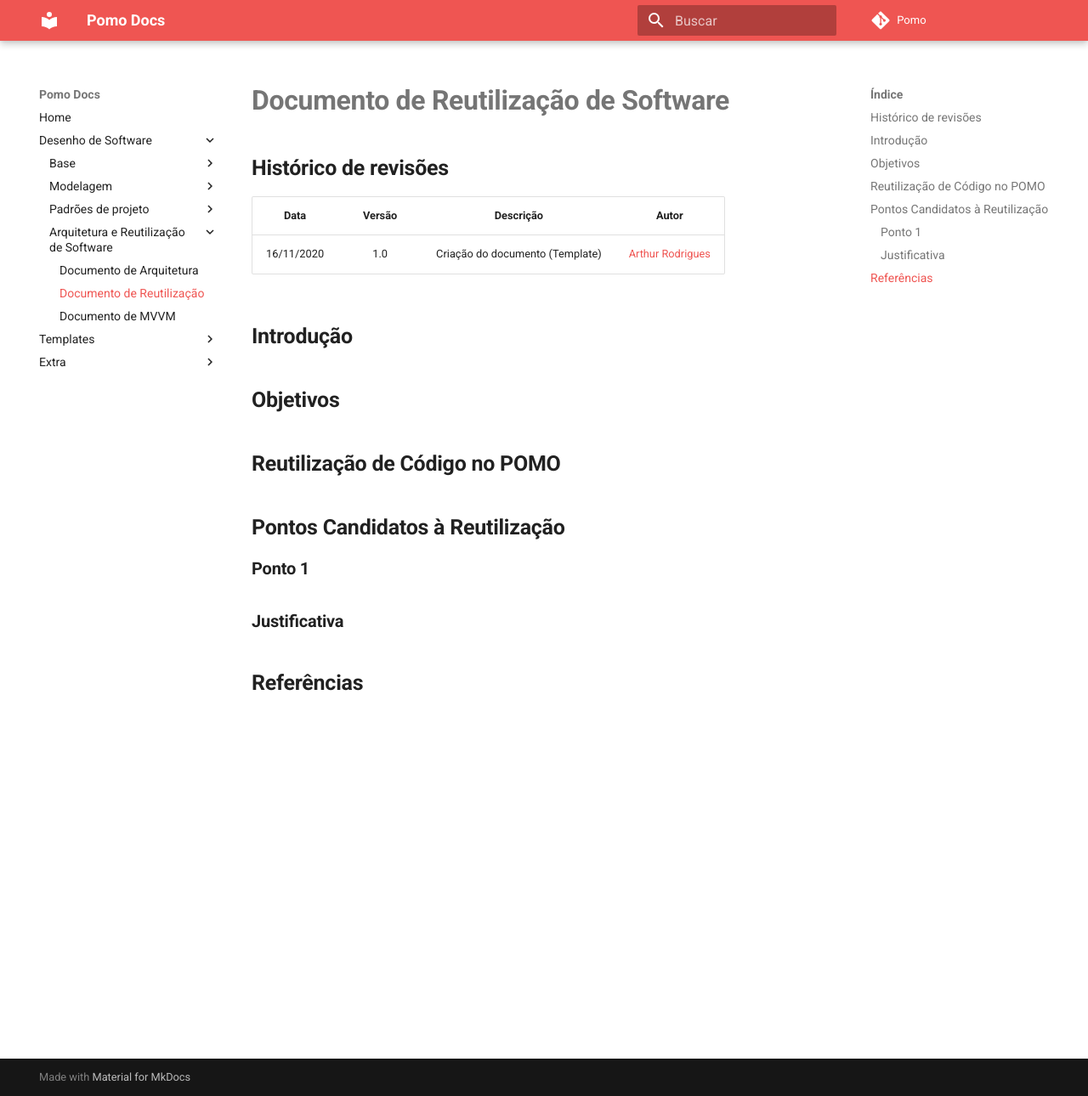
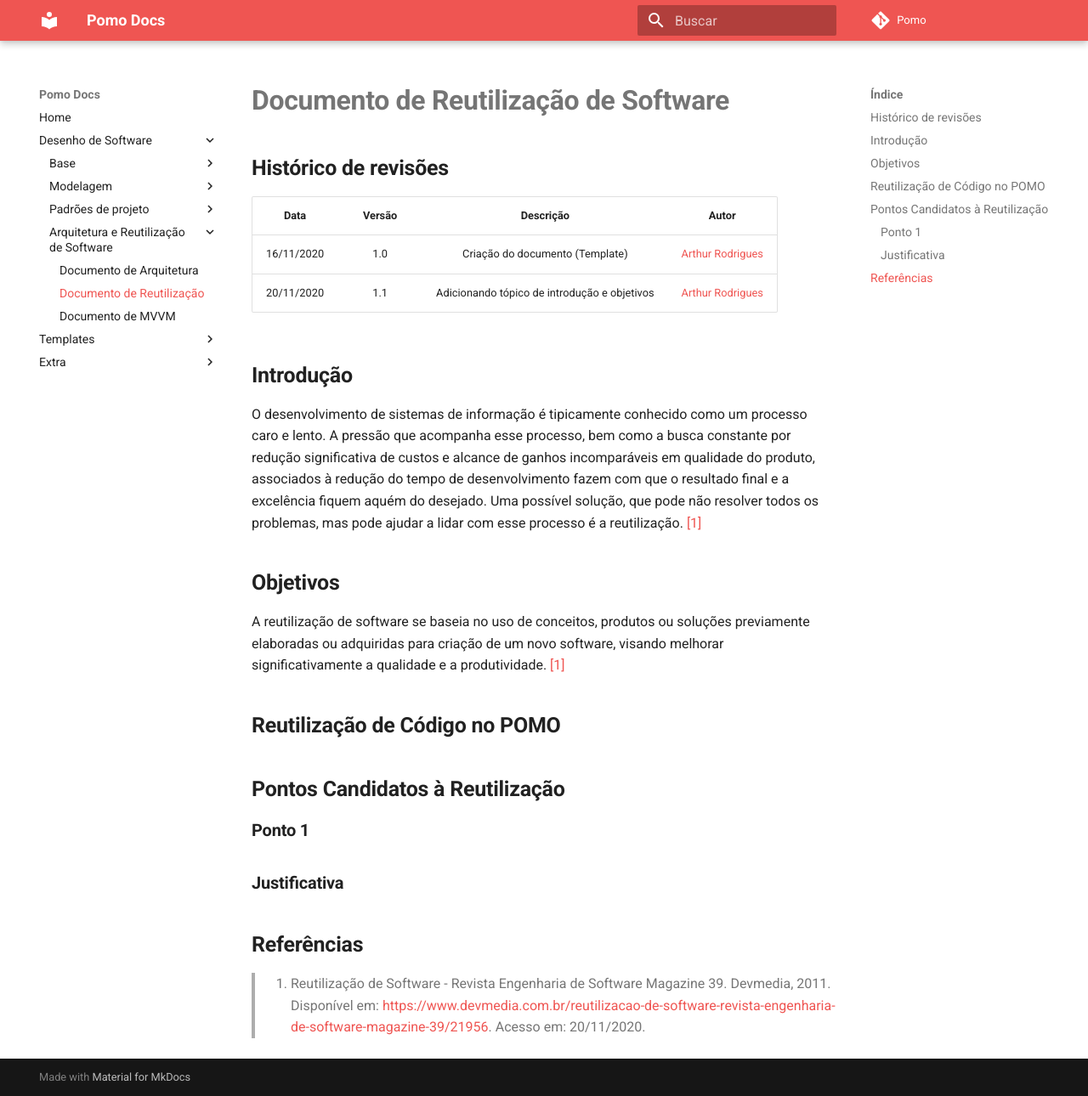
Before and after one commit to UnBArqDsw/2020.1_G6_Pomo, an MkDocs documentation site: the page built from docs/arquitetura-e-reutilizacao/reutilizacao.md, in a window 1280 px wide and 1290 px high. Shown: the whole window at 85% size. Built offline with MkDocs 1.6.1 and Material for MkDocs 9.7.7, drawn with Linux system fonts in a browser that asks for light colours; comment, search, counter and statistics services are not loaded.

Commit message:
Adicionando topicos de introducao e objetivos ao documento de reutilizacao

```diff
--- a/docs/arquitetura-e-reutilizacao/reutilizacao.md
+++ b/docs/arquitetura-e-reutilizacao/reutilizacao.md
@@ -2,13 +2,18 @@
 
 ## **Histórico de revisões**
 
-|    Data    | Versão |            Descrição            |                      Autor                       |
-| :--------: | :----: | :-----------------------------: | :----------------------------------------------: |
-| 16/11/2020 |  1.0   | Criação do documento (Template) | [Arthur Rodrigues](https://github.com/arthurarp) |
+|    Data    | Versão |                  Descrição                   |                      Autor                       |
+| :--------: | :----: | :------------------------------------------: | :----------------------------------------------: |
+| 16/11/2020 |  1.0   |       Criação do documento (Template)        | [Arthur Rodrigues](https://github.com/arthurarp) |
+| 20/11/2020 |  1.1   | Adicionando tópico de introdução e objetivos | [Arthur Rodrigues](https://github.com/arthurarp) |
 
 ## **Introdução**
 
+O desenvolvimento de sistemas de informação é tipicamente conhecido como um processo caro e lento. A pressão que acompanha esse processo, bem como a busca constante por redução significativa de custos e alcance de ganhos incomparáveis em qualidade do produto, associados à redução do tempo de desenvolvimento fazem com que o resultado final e a excelência fiquem aquém do desejado. Uma possível solução, que pode não resolver todos os problemas, mas pode ajudar a lidar com esse processo é a reutilização. [[1]](#referencias)
+
 ## **Objetivos**
+
+A reutilização de software se baseia no uso de conceitos, produtos ou soluções previamente elaboradas ou adquiridas para criação de um novo software, visando melhorar significativamente a qualidade e a produtividade. [[1]](#referencias)
 
 ## **Reutilização de Código no POMO**
 
@@ -19,3 +24,5 @@
 ### **Justificativa**
 
 ## **Referências**
+
+> 1. Reutilização de Software - Revista Engenharia de Software Magazine 39. Devmedia, 2011. Disponível em: <https://www.devmedia.com.br/reutilizacao-de-software-revista-engenharia-de-software-magazine-39/21956>. Acesso em: 20/11/2020.
```
